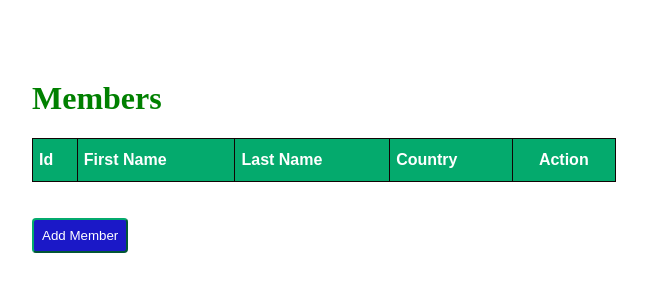
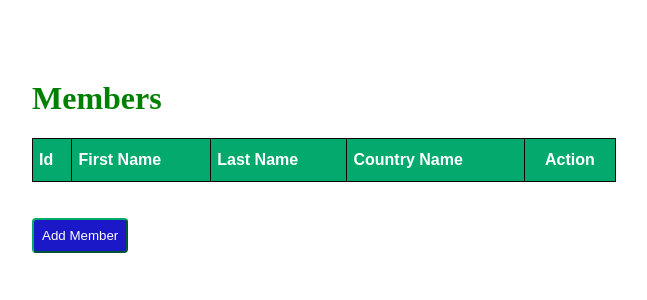
Before and after one commit to nivedk5/Basic-cred-operations, a Django app: page / in a window 1280 px wide. Shown: the top 300 px of the page, without its empty margins (316-963 px from the left). Run offline with Django 5.2, Linux system fonts and the light colour scheme; lists and menus that the app fills with data are empty.

Commit message:
basic changes

```diff
--- a/basics/templates/index.html
+++ b/basics/templates/index.html
@@ -19,7 +19,7 @@
                 <th>Id</th>
                 <th>First Name</th>
                 <th>Last Name</th>
-                <th>Country</th>
+                <th>Country Name</th>
                 <th colspan="2" id="mid">Action</th>
             </thead>
            {% for member in mem%}
```
